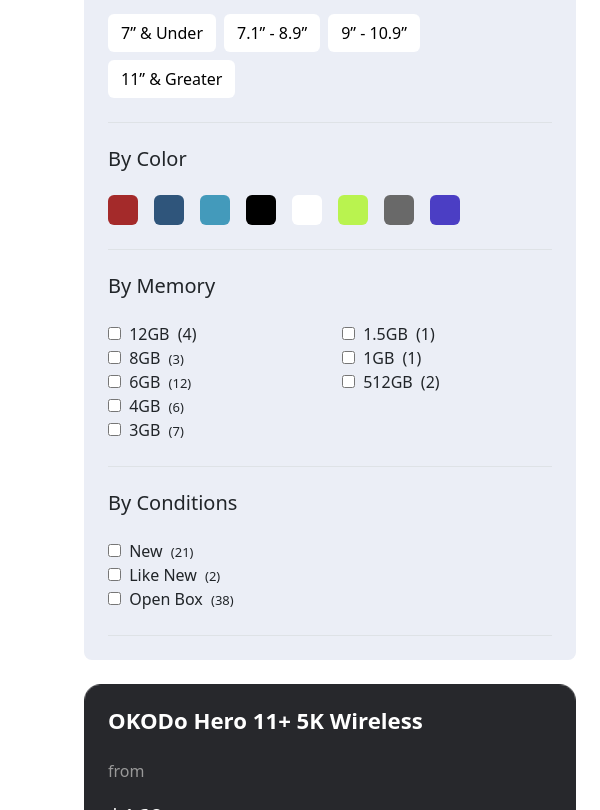
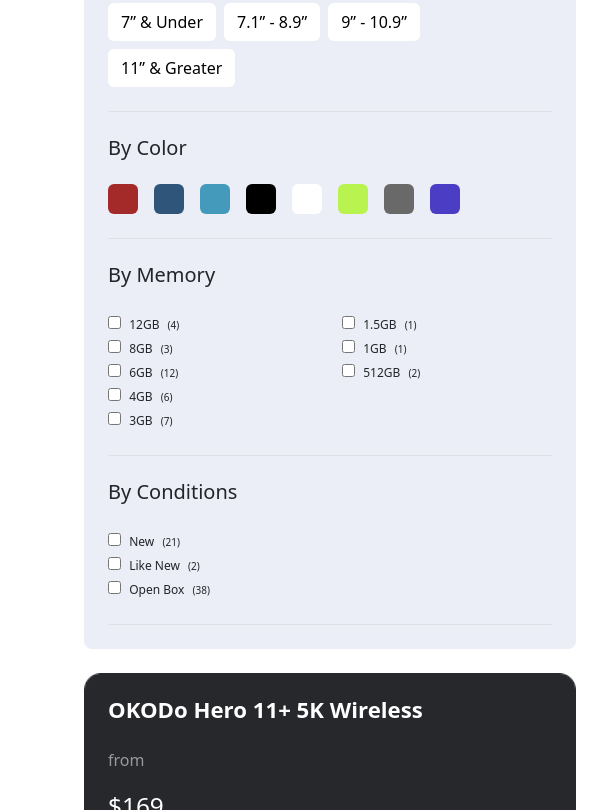
Before and after one commit to Thoraryan/swoo-project, a plain HTML site: page products.html in a window 600 px wide. Shown: the part 3810-4620 px from the top of the page. Drawn offline with nearby package versions, Linux system fonts and the light colour scheme.

Commit message:
"add new responsive css"

```diff
--- a/assets/css/responsive.css
+++ b/assets/css/responsive.css
@@ -7,6 +7,12 @@
     max-width: 1200px !important;
   }
 }
+@media (min-width: 200px) and (max-width: 350px) {
+  .categories-card {
+    width: 90px !important;
+    height: 90px !important;
+  }
+}
 @media (min-width: 300px) and (max-width: 600px) {
   body {
     width: 110%;
@@ -14,7 +20,14 @@
     margin: 0;
     overflow-x: hidden;
   }
+  .fs-sm-7 {
+    font-size: 12px !important;
+    font-weight: 700;
+  }
   .border-sm-1 {
+    .custom-input-radius {
+      border-radius: 20px 20px 20px 20px !important;
+    }
     border: 1px solid #dee2e6;
   }
   .container {
@@ -250,12 +263,15 @@
     background-size: 100% 100% !important;
   }
   .fs-md-7 {
-    font-size: 16px;
-    font-weight: 700;
+    font-size: 16px !important;
+    font-weight: 700 !important;
   }
   .fs-md-8 {
-    font-size: 10px;
-    font-weight: 300;
+    font-size: 10px !important;
+    font-weight: 300 !important;
+  }
+  .fs-md-9 {
+    font-size: 12px !important;
   }
   .border-md-0 {
     border: 0px solid !important;
@@ -289,4 +305,10 @@
   .about-cat p.fs-6 {
     font-size: 0.8rem !important;
   }
+  .sub-btn {
+    position: absolute;
+    right: 2px;
+    top: 37px;
+    z-index: 10;
+  }
 }
--- a/products.html
+++ b/products.html
@@ -669,10 +669,13 @@
                                 </div>
                                 <div class="mt-4">
                                     <div class="d-flex gap-2">
-                                        <button class="btn bg-white-custom fs-6 text-custom-dark">$ 0 </button>
+                                        <button class="btn bg-white-custom fs-6 text-custom-dark fs-md-9 py-1 px-1">$ 0
+                                        </button>
                                         <span class="mt-3 dashed"></span>
-                                        <button class="btn bg-white-custom fs-6 text-custom-dark">$ 10000 </button>
-                                        <button class="btn bg-custom fs-6 text-w">GO</button>
+                                        <button class="btn bg-white-custom fs-6 text-custom-dark fs-md-9 py-1 px-1">$
+                                            10000
+                                        </button>
+                                        <button class="btn bg-custom fs-6 text-w fs-md-9">GO</button>
                                     </div>
                                 </div>
                             </div>
@@ -734,45 +737,45 @@
                                         <div class="col-6">
                                             <div class="">
                                                 <input type="checkbox" class="">
-                                                <span class="mb-0 fs-6 fw-medium mx-1">12GB</span>
-                                                <span class="mb-0 fs-6 fw-light">(4)</span>
+                                                <span class="mb-0 fs-6 fw-medium mx-1 fs-md-9">12GB</span>
+                                                <span class="mb-0 fs-6 fw-light fs-md-8">(4)</span>
                                             </div>
                                             <div class="">
                                                 <input type="checkbox" class="">
-                                                <span class="mb-0 fs-6 fw-medium mx-1">8GB</span>
-                                                <span class="mb-0 fs-7 fw-light">(3)</span>
+                                                <span class="mb-0 fs-6 fw-medium mx-1 fs-md-9">8GB</span>
+                                                <span class="mb-0 fs-7 fw-light fs-md-8">(3)</span>
                                             </div>
                                             <div class="">
                                                 <input type="checkbox" class="">
-                                                <span class="mb-0 fs-6 fw-medium mx-1">6GB</span>
-                                                <span class="mb-0 fs-7 fw-light">(12)</span>
+                                                <span class="mb-0 fs-6 fw-medium mx-1 fs-md-9">6GB</span>
+                                                <span class="mb-0 fs-7 fw-light fs-md-8">(12)</span>
                                             </div>
                                             <div class="">
                                                 <input type="checkbox" class="">
-                                                <span class="mb-0 fs-6 fw-medium mx-1">4GB</span>
-                                                <span class="mb-0 fs-7 fw-light">(6)</span>
+                                                <span class="mb-0 fs-6 fw-medium mx-1 fs-md-9">4GB</span>
+                                                <span class="mb-0 fs-7 fw-light fs-md-8">(6)</span>
                                             </div>
                                             <div class="">
                                                 <input type="checkbox" class="">
-                                                <span class="mb-0 fs-6 fw-medium mx-1">3GB</span>
-                                                <span class="mb-0 fs-7 fw-light">(7)</span>
+                                                <span class="mb-0 fs-6 fw-medium mx-1 fs-md-9">3GB</span>
+                                                <span class="mb-0 fs-7 fw-light fs-md-8">(7)</span>
                                             </div>
                                         </div>
                                         <div class="col-6">
                                             <div class="">
                                                 <input type="checkbox" class="">
-                                                <span class="mb-0 fs-6 fw-medium mx-1">1.5GB</span>
-                                                <span class="mb-0 fs-6 fw-light">(1)</span>
+                                                <span class="mb-0 fs-6 fw-medium mx-1 fs-md-9">1.5GB</span>
+                                                <span class="mb-0 fs-6 fw-light fs-md-8">(1)</span>
                                             </div>
                                             <div class="">
                                                 <input type="checkbox" class="">
-                                                <span class="mb-0 fs-6 fw-medium mx-1">1GB</span>
-                                                <span class="mb-0 fs-6 fw-light">(1)</span>
+                                                <span class="mb-0 fs-6 fw-medium mx-1 fs-md-9">1GB</span>
+                                                <span class="mb-0 fs-6 fw-light fs-md-8">(1)</span>
                                             </div>
                                             <div class="">
                                                 <input type="checkbox" class="">
-                                                <span class="mb-0 fs-6 fw-medium mx-1">512GB</span>
-                                                <span class="mb-0 fs-6 fw-light">(2)</span>
+                                                <span class="mb-0 fs-6 fw-medium mx-1 fs-md-9">512GB</span>
+                                                <span class="mb-0 fs-6 fw-light fs-md-8">(2)</span>
                                             </div>
                                         </div>
                                     </div>
@@ -783,18 +786,18 @@
                                 <div class="mt-4">
                                     <div class="">
                                         <input type="checkbox" class="">
-                                        <span class="mb-0 fs-6 fw-medium mx-1">New</span>
-                                        <span class="mb-0 fs-7 fw-light">(21)</span>
+                                        <span class="mb-0 fs-6 fw-medium mx-1 fs-md-9">New</span>
+                                        <span class="mb-0 fs-7 fw-light fs-md-8">(21)</span>
                                     </div>
                                     <div class="">
                                         <input type="checkbox" class="">
-                                        <span class="mb-0 fs-6 fw-medium mx-1">Like New</span>
-                                        <span class="mb-0 fs-7 fw-light">(2)</span>
+                                        <span class="mb-0 fs-6 fw-medium mx-1 fs-md-9">Like New</span>
+                                        <span class="mb-0 fs-7 fw-light fs-md-8">(2)</span>
                                     </div>
                                     <div class="">
                                         <input type="checkbox" class="">
-                                        <span class="mb-0 fs-6 fw-medium mx-1">Open Box</span>
-                                        <span class="mb-0 fs-7 fw-light">(38)</span>
+                                        <span class="mb-0 fs-6 fw-medium mx-1 fs-md-9">Open Box</span>
+                                        <span class="mb-0 fs-7 fw-light fs-md-8">(38)</span>
                                     </div>
                                 </div>
                             </div>
```
Also changed, not shown: index.html (+11 -11 lines).
